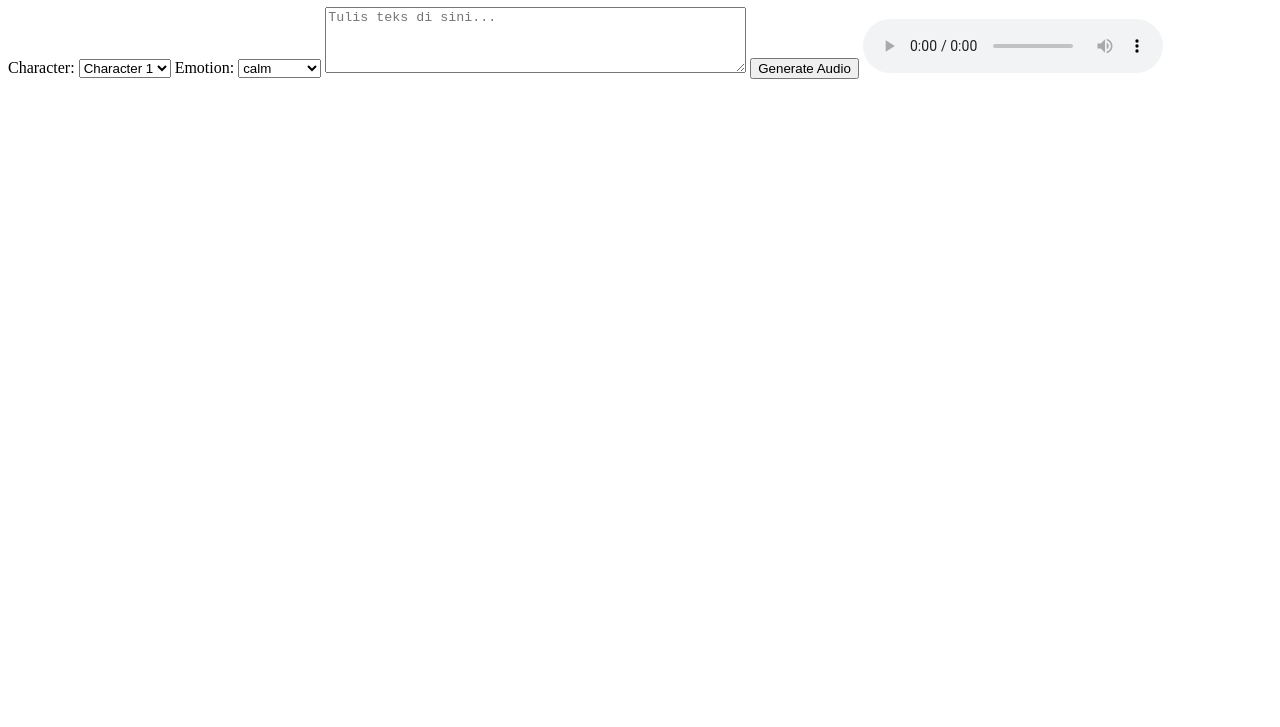
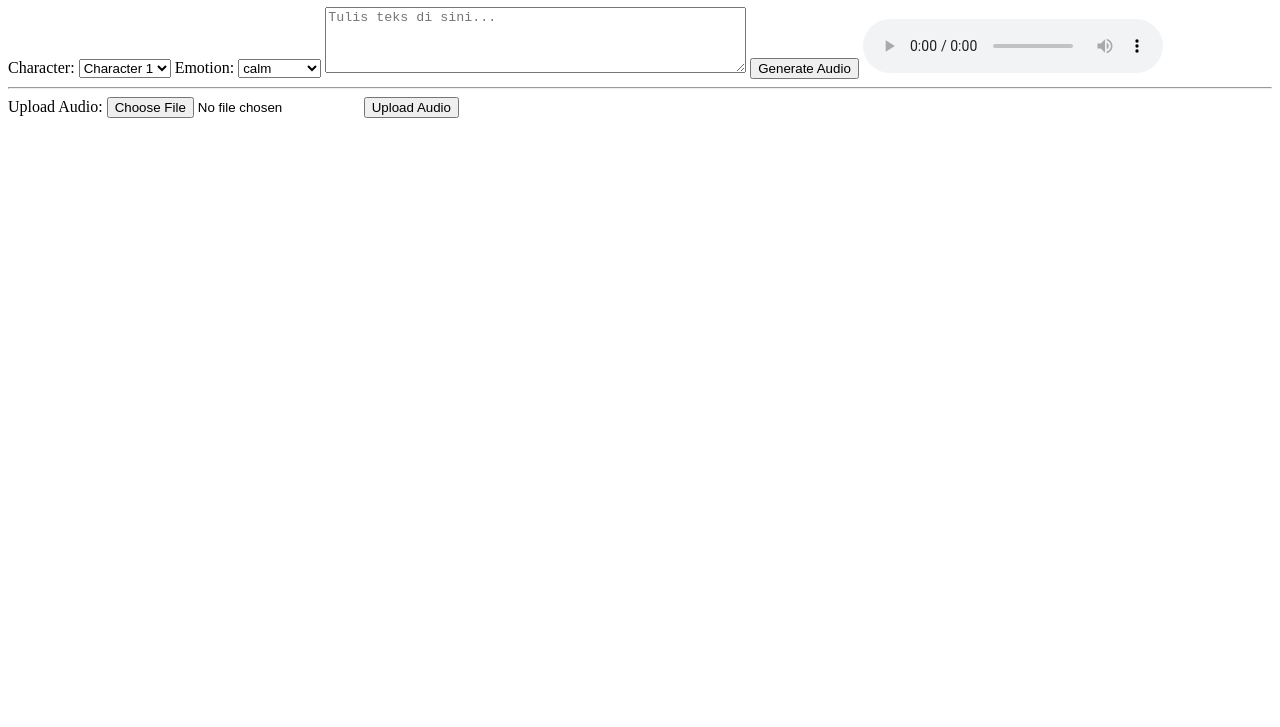
Before and after one commit to afdymunandar/tts-webapp, a website: page frontend/index.html in a window 1280 px wide. Shown: the part 73-800 px from the top of the page. Drawn offline with Linux system fonts and the light colour scheme.

Commit message:
Add audio upload feature to index.html

```diff
--- a/frontend/index.html
+++ b/frontend/index.html
@@ -6,16 +6,28 @@
 </head>
 <body>
   <h1>TTS Web App – Multi Voice + Emosi</h1>
+
+  <!-- Pilih karakter -->
   <label for="character">Character:</label>
   <select id="character"></select>
 
+  <!-- Pilih emosi -->
   <label for="emotion">Emotion:</label>
   <select id="emotion"></select>
 
+  <!-- Teks untuk generate audio -->
   <textarea id="text" rows="4" cols="50" placeholder="Tulis teks di sini..."></textarea>
   <button id="generate">Generate Audio</button>
 
+  <!-- Audio player untuk hasil TTS -->
   <audio id="player" controls></audio>
+
+  <hr>
+
+  <!-- Upload audio -->
+  <label for="uploadAudio">Upload Audio:</label>
+  <input type="file" id="uploadAudio" accept="audio/*">
+  <button id="uploadBtn">Upload Audio</button>
 
   <script src="app.js"></script>
 </body>
```
